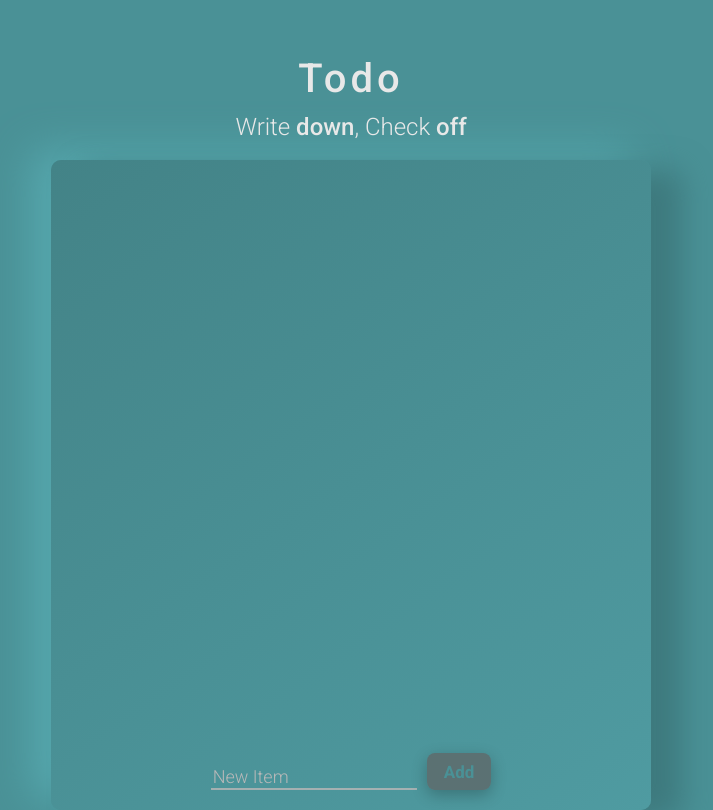
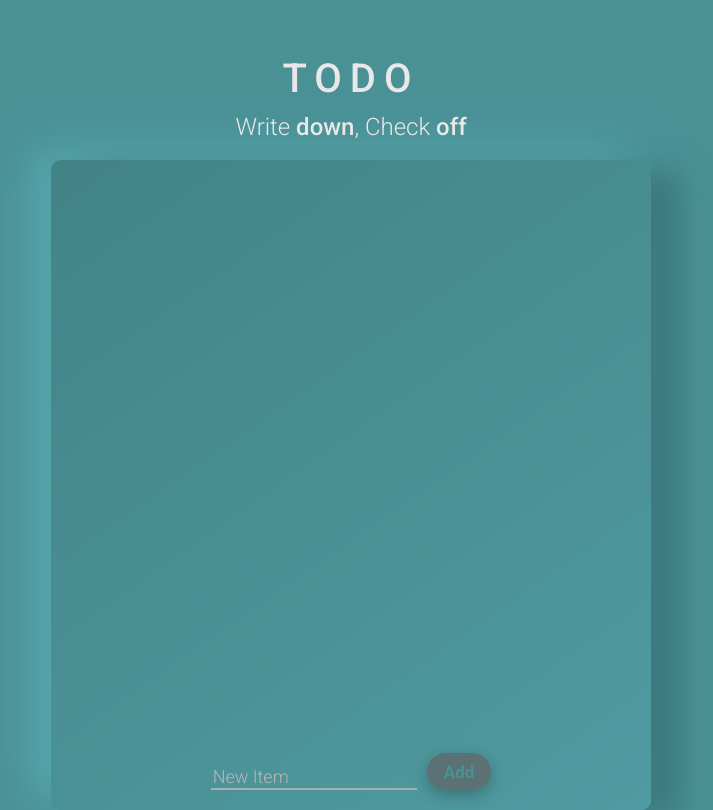
Before and after one commit to noel-pena/Todo-List-React, a React (Vite) app: page / in a window 1280 px wide. Shown: the whole page, without its empty margins (289-1002 px from the left). Built offline with nearby package versions, Linux system fonts and the light colour scheme.

Commit message:
button remodel

```diff
--- a/src/App.css
+++ b/src/App.css
@@ -62,7 +62,7 @@ input[type="text"]:focus {
   border: transparent;
   box-shadow: 0 5px 16px 0 rgba(0, 0, 0, 0.24);
   background: #616161b3;
-  border-radius: 8px;
+  border-radius: 50px;
   color: #4a9196;
   transition: color 0.2s;
   font-family: "Roboto";
--- a/src/components/Title.jsx
+++ b/src/components/Title.jsx
@@ -26,10 +26,10 @@ export const Title = () => {
           style={{
             fontWeight: 500,
             fontSize: "2.5rem",
-            letterSpacing: "0.25rem",
+            letterSpacing: "0.5rem",
           }}
         >
-          Todo
+          TODO
         </span>
         <p>
           Write <span style={{ fontWeight: 500 }}>down</span>, Check{" "}
```
